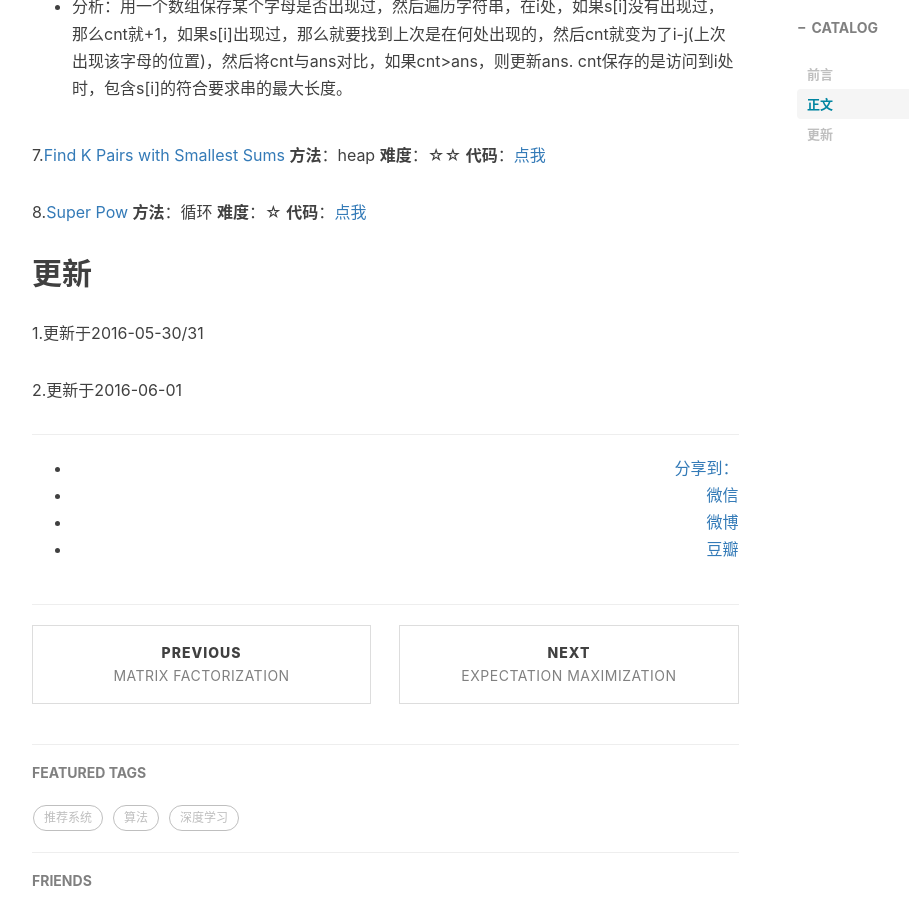
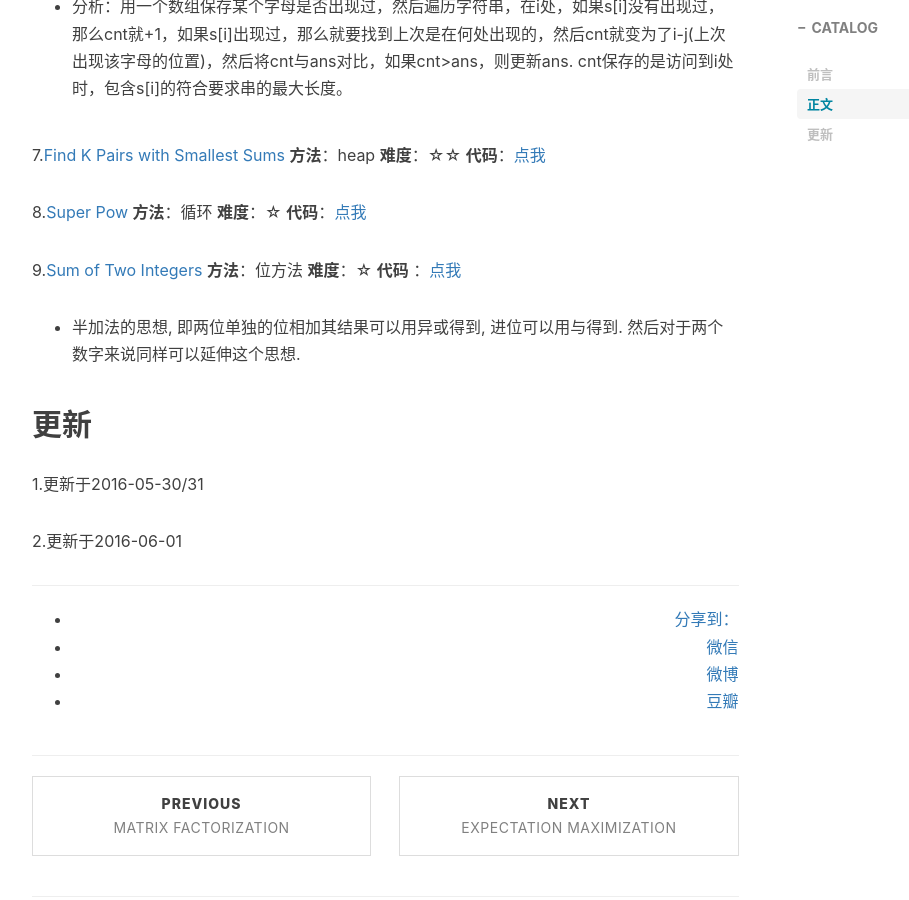
Before and after one commit to CoolIceFire/CoolIceFire.github.io, a Jekyll site: the page built from _posts/2016-05-30-leetcode.markdown, in a window 1280 px wide and 900 px high, scrolled down 1351 px. Shown: the whole window, without its empty margins (233-1142 px from the left). Built offline with Jekyll 4.4.1, drawn with Linux system fonts in a browser that asks for light colours; nearby versions of some CDN libraries; comment, search, counter and statistics services are not loaded.

Commit message:
Update 2016-05-30-leetcode.markdown

```diff
--- a/_posts/2016-05-30-leetcode.markdown
+++ b/_posts/2016-05-30-leetcode.markdown
@@ -46,6 +46,11 @@ tags:
 
 8.[Super Pow](https://leetcode.com/problems/super-pow/) **方法**：循环 **难度**：☆ **代码**：[点我](https://github.com/CoolIceFire/leetcode/blob/master/Super%20Pow)
 
+9.[Sum of Two Integers](https://leetcode.com/problems/sum-of-two-integers/) **方法**：位方法 **难度**：☆ **代码**
+：[点我](https://github.com/CoolIceFire/leetcode/blob/master/Sum%20of%20Two%20Integers)
+
+* 半加法的思想, 即两位单独的位相加其结果可以用异或得到, 进位可以用与得到. 然后对于两个数字来说同样可以延伸这个思想.
+
 ## 更新
 
 1.更新于2016-05-30/31
```
